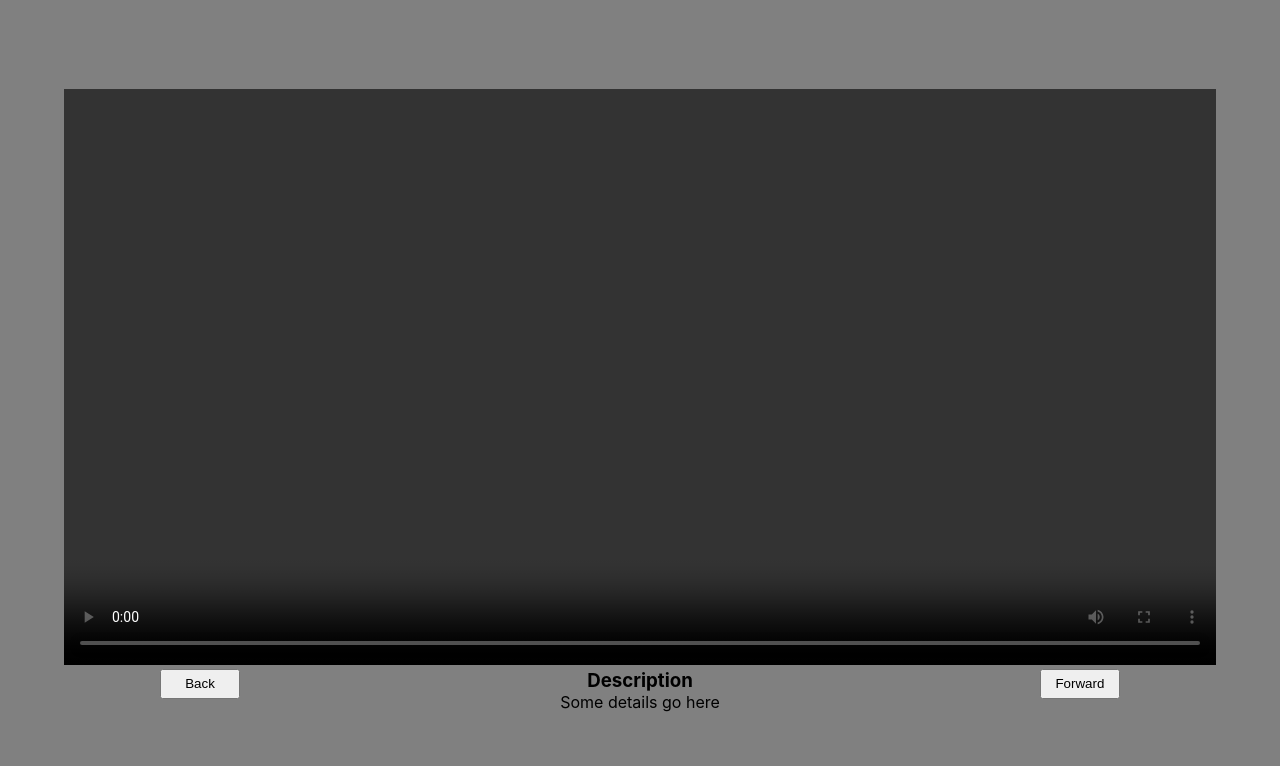
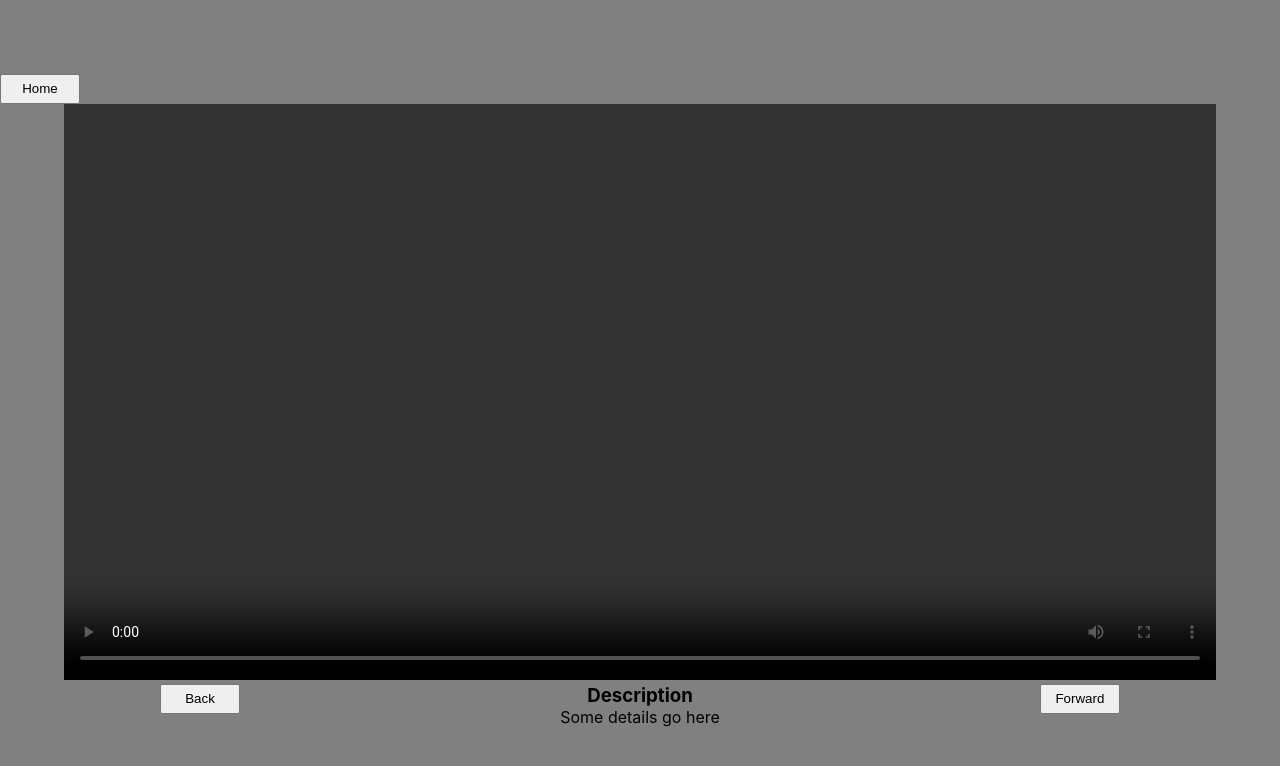
Before and after one commit to if1311/hackathon-travel-from-your-couch, a React (Create React App) app: page / in a window 1280 px wide. Both pictures are taken after a click on the picture 376 px from the left and 473 px from the top of the page. Shown: the top 766 px of the page. Built offline with nearby package versions, Linux system fonts and the light colour scheme.

Commit message:
added go home button

```diff
--- a/src/components/Carousel.js
+++ b/src/components/Carousel.js
@@ -64,6 +64,10 @@ export default class Carousel extends Component {
 		}
 	};
 
+	goHome = () => {
+		this.setState({fullscreen: !this.state.fullscreen});
+	}
+
 	render() {
 		return (
 			<div className="container">
@@ -77,6 +81,7 @@ export default class Carousel extends Component {
 					<button onClick={this.goForward}>Forward</button>
 				</div>
 				<div className={this.state.fullscreen ? "fullScreen" : "hidden"}>
+				<button onClick={this.goHome}>Home</button>
 					{/* <h1>{this.state.currentCategory[0].category}</h1> */}
 					<div className="fsPlayer">
 						{/* <h3>{this.state.categories[this.state.index].category}</h3> */}
```
